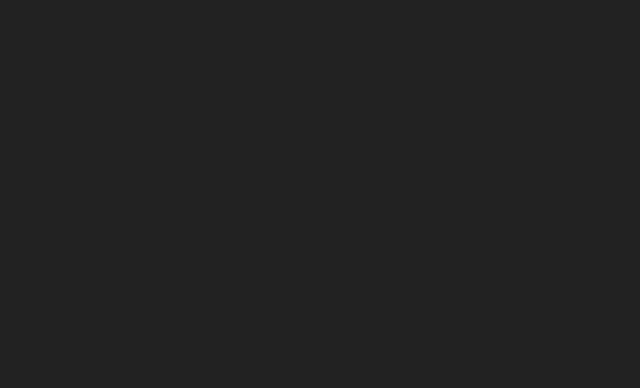
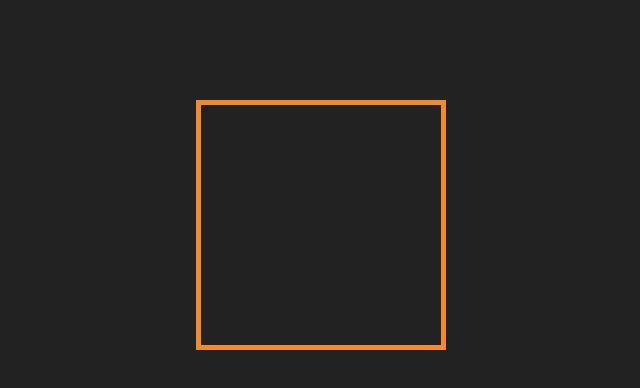
Before and after one commit to juplmn777/loading-icon, a plain HTML site: page index.html in a window 1280 px wide. Shown: the whole page, without its empty margins (319-959 px from the left). Drawn offline with Linux system fonts and the light colour scheme.

Commit message:
animation-box css defined

```diff
--- a/styles.css
+++ b/styles.css
@@ -9,3 +9,11 @@
 body {
   background: #222;
 }
+
+.animation-box {
+  width: 250px;
+  height: 250px;
+  border: 5px solid #f48b29;
+  margin: 100px auto;
+  position: relative;
+}
```
